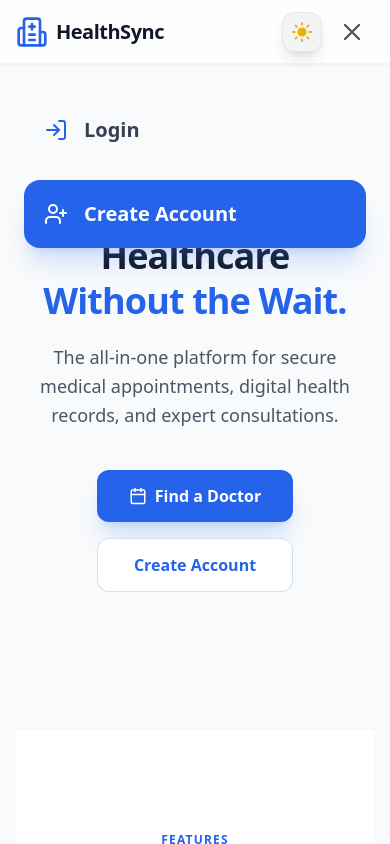
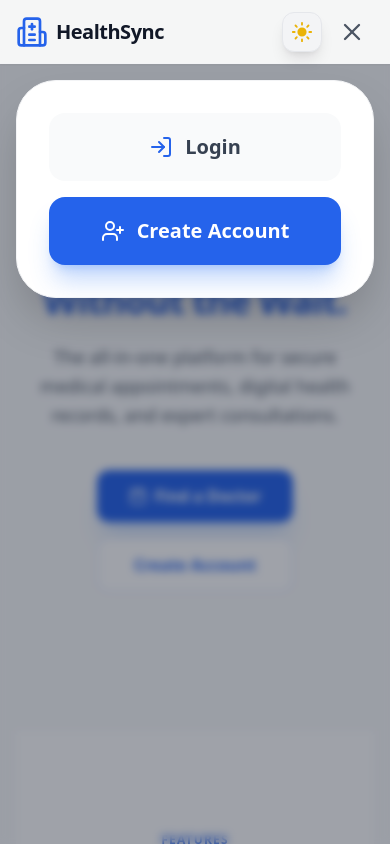
Before and after one commit to yogeshPatel9388/healthsync, a React (Create React App) app in the folder frontend/: page / in a window 390 px wide. Both pictures are taken after a click on the button 352 px from the left and 31 px from the top of the page. Shown: the top 844 px of the page. Built offline with nearby package versions, Linux system fonts and the light colour scheme; no server answers.

Commit message:
changes in navbar and sendmail

```diff
--- a/frontend/src/components/Navbar.js
+++ b/frontend/src/components/Navbar.js
@@ -26,9 +26,9 @@
   const toggleMenu = () => setIsOpen(!isOpen);
 
   return (
-    // FIX: Changed z-50 to z-40 so it stays below the Booking Modal (z-50)
-    // FIX: Ensure 'fixed' is used instead of 'sticky' for absolute consistency during scroll
-    <nav className="bg-white/80 dark:bg-slate-900/90 backdrop-blur-md border-b border-gray-100 dark:border-slate-800 shadow-sm fixed top-0 left-0 right-0 z-40 transition-colors duration-300 h-16">
+    <>
+      {/* 1. NAVIGATION BAR */}
+      <nav className="bg-white/90 dark:bg-slate-900/90 backdrop-blur-md border-b border-gray-100 dark:border-slate-800 shadow-sm fixed top-0 left-0 right-0 z-[60] transition-colors duration-300 h-16">
         <div className="max-w-7xl mx-auto px-4 sm:px-6 lg:px-8 h-full">
           <div className="flex justify-between items-center h-full">
             {/* Logo Section */}
@@ -47,7 +47,6 @@
             {/* Desktop Menu */}
             <div className="hidden md:flex items-center space-x-4">
               <ThemeToggle />
-
               <div className="h-6 w-px bg-gray-200 dark:bg-slate-700 mx-2"></div>
 
               {user ? (
@@ -87,74 +86,96 @@
               )}
             </div>
 
-          {/* Mobile Right Section */}
+            {/* Mobile Toggles */}
             <div className="md:hidden flex items-center space-x-2">
               <ThemeToggle />
               <button
                 onClick={toggleMenu}
-              className="text-gray-600 dark:text-gray-300 hover:text-blue-600 dark:hover:text-blue-400 focus:outline-none p-2"
+                className="text-gray-600 dark:text-gray-300 hover:text-blue-600 dark:hover:text-blue-400 focus:outline-none p-2 rounded-lg hover:bg-gray-100 dark:hover:bg-slate-800 transition-colors"
               >
                 {isOpen ? <X size={28} /> : <Menu size={28} />}
               </button>
             </div>
           </div>
         </div>
+      </nav>
 
-      {/* Mobile Menu Dropdown */}
-      {isOpen && (
-        <div className="md:hidden fixed inset-0 top-16 bg-white dark:bg-slate-900 z-50 animate-in fade-in slide-in-from-top-5 duration-300">
-          <div className="px-6 py-8 space-y-4">
+      {/* 2. MOBILE OVERLAY & MENU */}
+      {/* Background Blur Overlay: Only shows when menu is open */}
+      <div
+        className={`fixed inset-0 bg-slate-900/40 backdrop-blur-sm z-[50] transition-opacity duration-300 md:hidden ${
+          isOpen ? "opacity-100" : "opacity-0 pointer-events-none"
+        }`}
+        onClick={() => setIsOpen(false)}
+      />
+
+      {/* Floating Menu Card */}
+      <div
+        className={`
+        fixed left-4 right-4 z-[55] md:hidden
+        bg-white dark:bg-slate-900
+        rounded-[2.5rem] p-8 shadow-2xl border border-gray-100 dark:border-slate-800
+        transition-all duration-300 ease-out
+        ${
+          isOpen
+            ? "top-20 opacity-100 scale-100"
+            : "top-[-100%] opacity-0 scale-95"
+        }
+      `}
+      >
+        <div className="space-y-6">
           {user ? (
             <>
-                <div className="flex items-center p-4 bg-gray-50 dark:bg-slate-800 rounded-2xl mb-6">
-                  <div className="bg-blue-600 p-3 rounded-xl mr-4 text-white">
+              <div className="flex items-center p-5 bg-blue-50/50 dark:bg-blue-900/10 rounded-3xl border border-blue-100/50 dark:border-blue-900/20">
+                <div className="bg-blue-600 p-3.5 rounded-2xl mr-4 text-white shadow-lg shadow-blue-600/20">
                   <LayoutDashboard size={24} />
                 </div>
                 <div>
-                    <p className="font-bold text-gray-900 dark:text-white">
+                  <p className="font-bold text-gray-900 dark:text-white text-lg">
                     {user.name}
                   </p>
-                    <p className="text-xs text-blue-600 uppercase font-black tracking-tighter">
+                  <p className="text-xs text-blue-600 dark:text-blue-400 uppercase font-black tracking-widest">
                     {user.role}
                   </p>
                 </div>
               </div>
+
               <Link
                 to="/dashboard"
                 onClick={() => setIsOpen(false)}
-                  className="block w-full p-4 text-lg font-bold text-gray-700 dark:text-slate-300 hover:bg-blue-50 dark:hover:bg-slate-800 rounded-2xl transition-all"
+                className="block w-full p-5 text-lg font-bold text-gray-700 dark:text-slate-300 hover:bg-gray-50 dark:hover:bg-slate-800 rounded-2xl transition-all"
               >
-                  Dashboard
+                Go to Dashboard
               </Link>
+
               <button
                 onClick={handleLogout}
-                  className="w-full text-left p-4 text-lg font-bold text-red-600 hover:bg-red-50 dark:hover:bg-red-900/10 rounded-2xl transition-all flex items-center gap-3"
+                className="w-full text-left p-5 text-lg font-bold text-red-600 hover:bg-red-50 dark:hover:bg-red-900/10 rounded-2xl transition-all flex items-center gap-3"
               >
-                  <LogOut size={20} /> Logout
+                <LogOut size={22} /> Logout
               </button>
             </>
           ) : (
-              <div className="space-y-4">
+            <div className="flex flex-col space-y-4">
               <Link
                 to="/login"
                 onClick={() => setIsOpen(false)}
-                  className="flex items-center p-5 text-xl font-bold text-gray-700 dark:text-slate-200 bg-gray-50 dark:bg-slate-800 rounded-2xl"
+                className="flex items-center justify-center p-5 text-xl font-bold text-gray-700 dark:text-slate-200 bg-gray-50 dark:bg-slate-800 rounded-2xl"
               >
-                  <LogIn className="mr-4 text-blue-600" /> Login
+                <LogIn className="mr-3 text-blue-600" /> Login
               </Link>
               <Link
                 to="/register"
                 onClick={() => setIsOpen(false)}
-                  className="flex items-center p-5 text-xl font-bold bg-blue-600 text-white rounded-2xl shadow-xl shadow-blue-500/20"
+                className="flex items-center justify-center p-5 text-xl font-bold bg-blue-600 text-white rounded-2xl shadow-xl shadow-blue-500/30"
               >
-                  <UserPlus className="mr-4" /> Create Account
+                <UserPlus className="mr-3" /> Create Account
               </Link>
             </div>
           )}
         </div>
       </div>
-      )}
-    </nav>
+    </>
   );
 };
 
```
Lines whose indentation alone changed are shown as unchanged.
